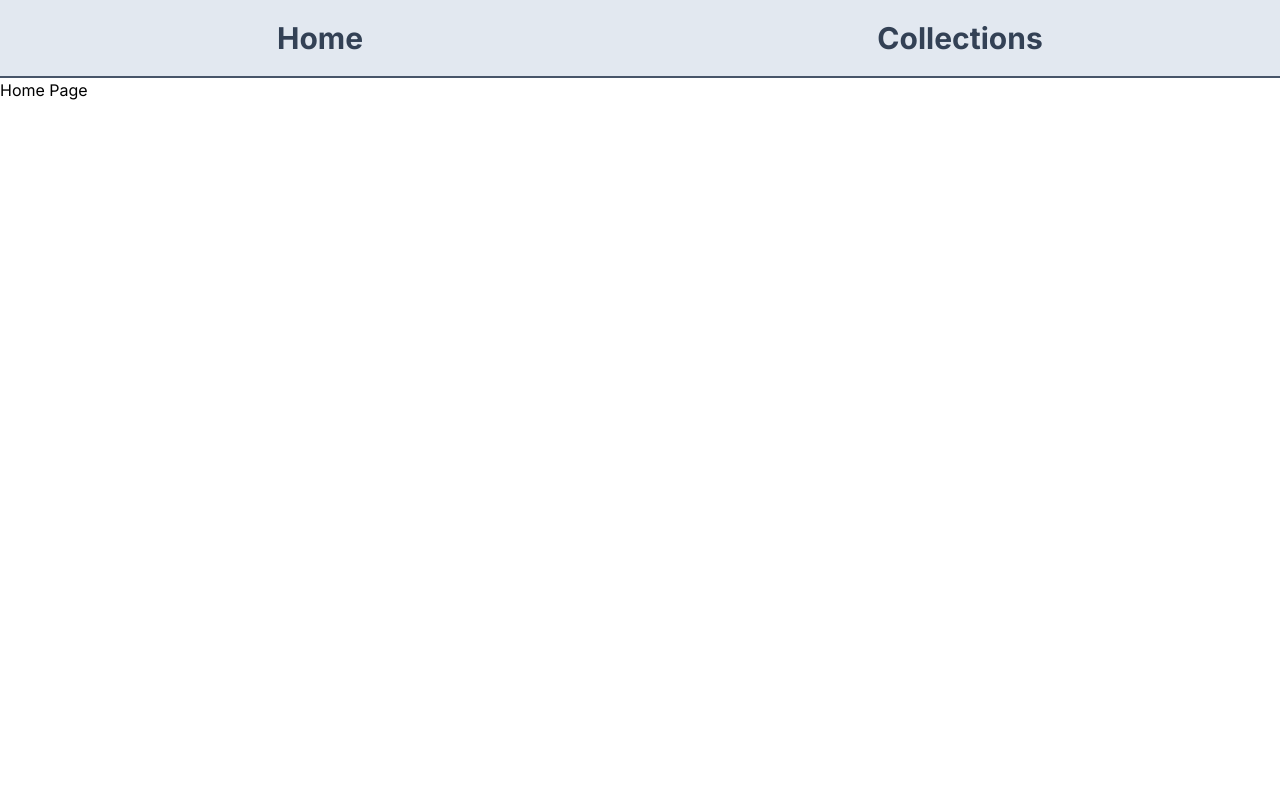
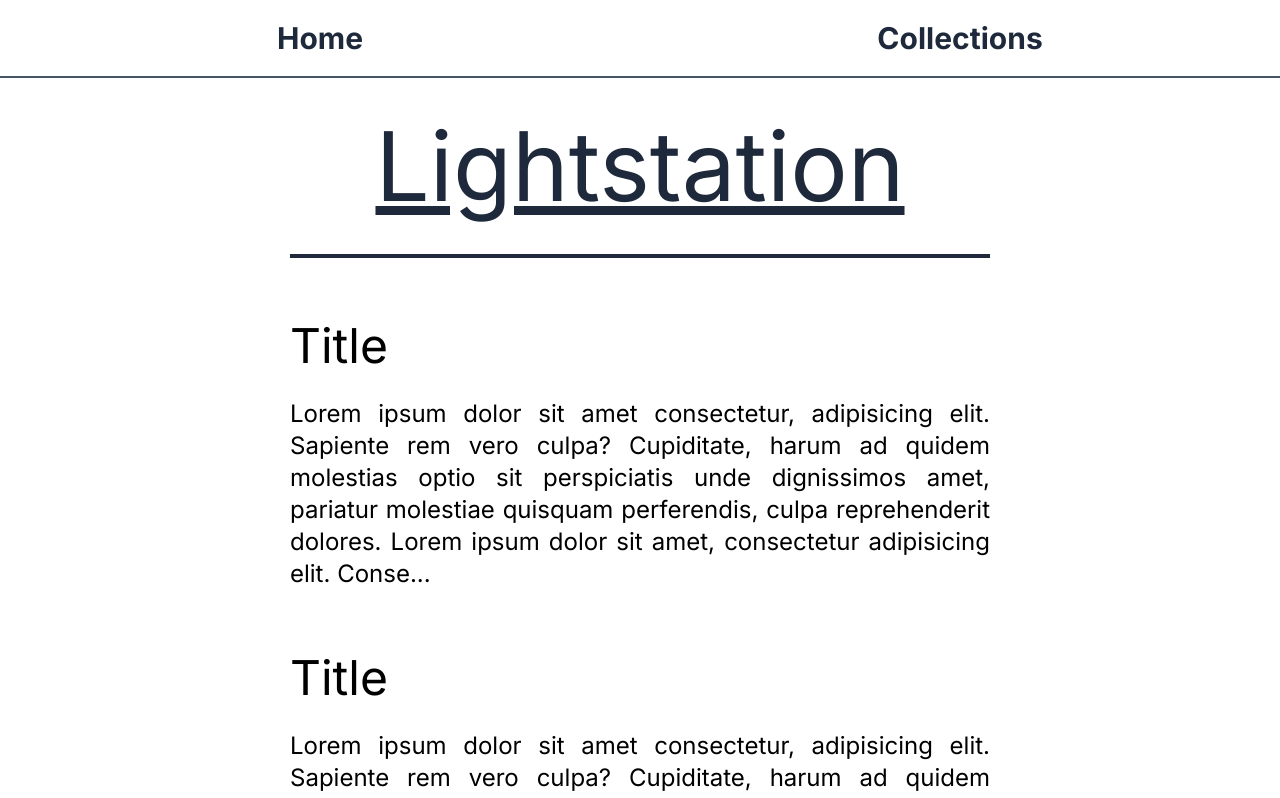
Before and after one commit to andikaraditya/next-blog, a Next.js app: page / in a window 1280 px wide. Shown: the top 798 px of the page. Built offline with nearby package versions, Linux system fonts and the light colour scheme.

Commit message:
create home page

```diff
--- /dev/null
+++ b/app/components/Card.jsx
@@ -0,0 +1,10 @@
+function Card() {
+    return (
+        <div>
+            <h2 className="text-5xl mb-7">Title</h2>
+            <p className="text-2xl text-justify">{"Lorem ipsum dolor sit amet consectetur, adipisicing elit. Sapiente rem vero culpa? Cupiditate, harum ad quidem molestias optio sit perspiciatis unde dignissimos amet, pariatur molestiae quisquam perferendis, culpa reprehenderit dolores. Lorem ipsum dolor sit amet, consectetur adipisicing elit. Consequuntur eum similique necessitatibus quia temporibus hic libero amet totam dolor at ipsum veritatis nam dolores voluptatibus, repudiandae suscipit recusandae corporis inventore. Lorem ipsum dolor sit amet consectetur, adipisicing elit. Mollitia, corrupti doloremque. Harum, aspernatur? Fuga deserunt doloremque eum a adipisci aliquam qui repudiandae id est atque perspiciatis voluptas, eligendi animi temporibus. Lorem ipsum dolor sit amet consectetur adipisicing elit. Enim provident quibusdam asperiores ab. Deserunt, incidunt placeat! Incidunt, esse ex! Esse itaque eligendi nam libero eum sunt exercitationem nihil! Consequatur, distinctio.".slice(0,300) + "..."}</p>
+        </div>
+    );
+}
+
+export default Card;
--- /dev/null
+++ b/app/components/Header.jsx
@@ -0,0 +1,9 @@
+function Header({title}) {
+    return (
+        <div className="py-10 mb-16 w-[700px] m-auto border-b-4 border-slate-800">
+            <h1 className="text-8xl text-center text-slate-800 underline">{title}</h1>
+        </div>
+    );
+}
+
+export default Header;
--- a/app/components/Navbar.jsx
+++ b/app/components/Navbar.jsx
@@ -2,7 +2,7 @@ import Link from "next/link";
 
 function Navbar() {
     return (
-        <nav className="flex py-5 justify-around bg-slate-200 items-center border-b-2 border-slate-600">
+        <nav className="flex py-5 justify-around items-center border-b-2 border-slate-600">
             <div className="nav-item"><Link href="/">Home</Link></div>
             <div className="nav-item"><Link href="/collections">Collections</Link></div>
         </nav>
--- a/app/globals.css
+++ b/app/globals.css
@@ -4,6 +4,6 @@
 
 @layer components {
     .nav-item {
-        @apply text-3xl font-bold text-slate-700 flex-1 text-center
+        @apply text-3xl font-bold text-slate-800 flex-1 text-center
     }
 }
--- a/app/page.jsx
+++ b/app/page.jsx
@@ -1,7 +1,22 @@
+import Card from "./components/Card";
+import Header from "./components/Header";
+
 export default function Home() {
+  const posts = ["","","","","",""]
   return (
-    <>
-      <h1>Home Page</h1>
-    </>
+    <main>
+      <Header
+        title="Lightstation"
+      />
+      <div className="flex flex-col items-center w-[700px] m-auto gap-16">
+          {posts.map((el, index) => {
+              return (
+                <Card
+                key={index}
+                />
+              )
+          })}
+      </div>
+    </main>
   )
 }
```
